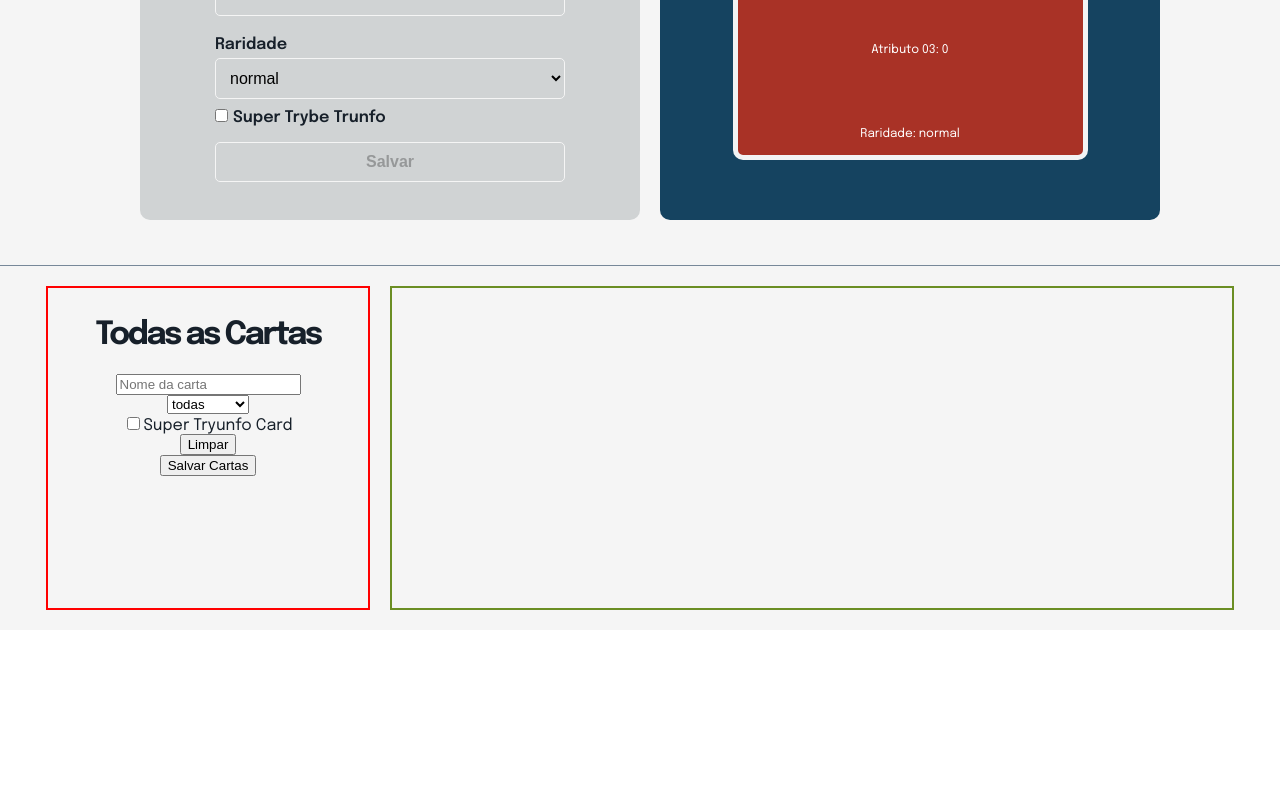
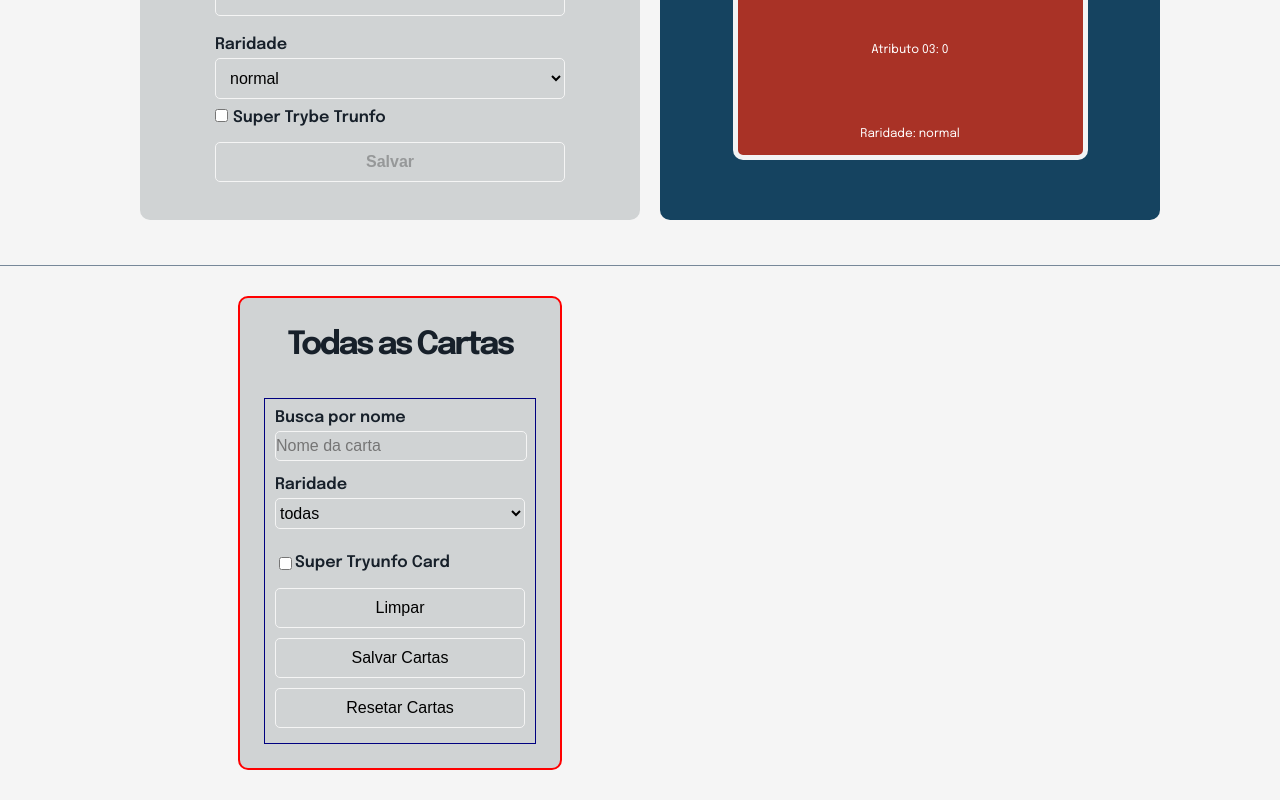
Before and after one commit to phvleite/tryunfo, a React (Create React App) app: page / in a window 1280 px wide. Shown: the part 581-1381 px from the top of the page. Before the commit the page ends 1211 px from the top, so only its background shows below. Built offline with nearby package versions, Linux system fonts and the light colour scheme.

Commit message:
correções css

```diff
--- a/src/App.js
+++ b/src/App.js
@@ -31,7 +31,7 @@ class App extends React.Component {
       saveButton: true,
       cardsTryunfo: cardSuperTryunfo,
       searchCard: '',
-      rareFilter: '',
+      rareFilter: 'todas',
       trunfoFilter: false,
       searchFields: false,
       classAtiva: 'desativa',
@@ -41,7 +41,7 @@ class App extends React.Component {
   clearSearchCard = () => {
     this.setState({
       searchCard: '',
-      rareFilter: '',
+      rareFilter: 'todas',
       trunfoFilter: false,
       searchFields: false });
   }
@@ -50,9 +50,6 @@ class App extends React.Component {
     const { name } = target;
     const value = target.type === 'checkbox' ? target.checked : target.value;
     this.setState({ [name]: value }, () => this.validate());
-    if (name === 'rareFilter' && value === 'todas') {
-      this.setState({ [name]: '' });
-    }
     if (name === 'trunfoFilter' && value) {
       this.setState({ searchFields: true }, () => this.cardList());
     } else if (name === 'trunfoFilter' && !value) {
@@ -215,9 +212,9 @@ class App extends React.Component {
             searchFields={ searchFields }
             saveAllCards={ this.saveAllCards }
           />
-          <div className="box-all-cards">
+          <ul className="content-all-cards">
             { (cardsTryunfo.length) ? this.cardList() : '' }
-          </div>
+          </ul>
         </div>
 
       </div>
--- a/src/components/Cards.js
+++ b/src/components/Cards.js
@@ -19,7 +19,7 @@ class Cards extends Component {
 
     let cardsTryunfoFiltered = [];
     if (!trunfoFilter) {
-      if (rareFilter === '') {
+      if (rareFilter === 'todas') {
         cardsTryunfoFiltered = cardsTryunfo
           .filter((card) => card.cardName.includes(searchCard));
       } else {
@@ -34,7 +34,8 @@ class Cards extends Component {
 
     const cardsTryunfoList = cardsTryunfoFiltered
       .map((card) => (
-        <div key={ card.myUUID } className="all-cards">
+        <li key={ card.myUUID } className="all-cards">
+          <section>
             <div className="box-card">
               <span data-testid="name-card" className="name-cards">
                 { card.cardName }
@@ -79,7 +80,8 @@ class Cards extends Component {
                 Exlcuir
               </button>
             </div>
-        </div>
+          </section>
+        </li>
       ));
 
     return (
--- a/src/components/Filtercards.js
+++ b/src/components/Filtercards.js
@@ -15,7 +15,12 @@ class Filtercards extends Component {
     return (
       <div className="box-search">
         <h1>Todas as Cartas</h1>
+        <div className="box-elements-search">
+          <span>
+            Busca por nome
+          </span>
           <input
+            className="search-name"
             type="text"
             disabled={ searchFields }
             value={ searchCard }
@@ -24,9 +29,11 @@ class Filtercards extends Component {
             placeholder="Nome da carta"
             data-testid="name-filter"
           />
-        <div>
-          <label htmlFor="rare-filter">
+          <span>
+            Raridade
+          </span>
           <select
+            className="search-name"
             id="rare-filter"
             data-testid="rare-filter"
             name="rareFilter"
@@ -39,19 +46,20 @@ class Filtercards extends Component {
             <option value="raro">raro</option>
             <option value="muito raro">muito raro</option>
           </select>
-          </label>
-        </div>
-        <label htmlFor="trunfoFilter">
+          <div className="box-trunfo-filter">
             <input
               type="checkbox"
+              className="trunfo-filter"
               data-testid="trunfo-filter"
               name="trunfoFilter"
               id="trunfoFilter"
               checked={ trunfoFilter }
               onChange={ onInputChange }
             />
+            <span className="trunfo-filter">
               Super Tryunfo Card
-        </label>
+            </span>
+          </div>
           <button
             type="submit"
             onClick={ () => clearSearchCard() }
@@ -64,6 +72,13 @@ class Filtercards extends Component {
           >
             Salvar Cartas
           </button>
+          <button
+            type="submit"
+            // onClick={ () => () }
+          >
+            Resetar Cartas
+          </button>
+        </div>
       </div>
     );
   }
--- a/src/index.css
+++ b/src/index.css
@@ -231,28 +231,36 @@ span.description-card {
   letter-spacing: -0.15rem;
 }
 
-.box-all-cards {
-  border: solid 2px olivedrab;
+.content-all-cards {
+  /* border: solid 4px yellowgreen;
+  background: gray; */
   display: flex;
+  flex-direction: row;
   flex-wrap: wrap;
-  justify-content: space-around;
-  padding: 20px;
-  width: 800px;
-  margin: 10px;
+  justify-content: center;
+  margin: 20px;
+  width: 400px;
 }
 
 .all-cards {
   background: #154360;
   display: flex;
-  flex-direction: column;
   align-items: center;
-  justify-content: space-between;
+  justify-content: center;
   border-radius: 5px;
   color: white;
   margin-bottom: 20px;
   padding: 10px;
   width: 250px;
-  height: 370px;
+  height: 400px;
+}
+
+.all-cards section {
+  display: flex;
+  flex-direction: column;
+  justify-content: space-around;
+  align-items: center;
+  padding: 5px;
 }
 
 .box-card {
@@ -295,3 +303,72 @@ span.trunfo-all-cards {
   box-shadow: 0px 0px 15px rgba(183, 149, 11, 0.85),
   0px 0px 15px rgba(183, 149, 11, 0.85);
 }
+
+/* box com as opções para filtro e busca */
+.box-search {
+  background: #d0d3d4;
+  display: flex;
+  flex-direction: column;
+  justify-content: space-around;
+  align-items: center;
+  border-radius: 10px;
+  margin: 20px;
+  width: 300px;
+  height: 450px;
+  transition: 0.5s;
+}
+
+.box-elements-search {
+  border: solid 1px navy;
+  padding: 10px;
+  display: flex;
+  flex-direction: column;
+  justify-content: center;
+  align-items: left;
+  width: 250px;
+  font-weight: 600;
+  margin: auto;
+}
+
+select.search-name,
+input.search-name {
+  background: #d0d3d4;
+  border: solid 1px whitesmoke;
+  border-radius: 5px;
+  padding: 5px 0;
+  font-size: 1rem;
+  transition: 0.75s;
+  width: 250px;
+  margin: 5px 0 15px 0;
+}
+
+.box-trunfo-filter {
+  display: flex;
+  padding: 10px 0;
+  justify-content: left;
+}
+
+select.search-name:hover,
+input.search-name:hover {
+  box-shadow: 0px 0px 15px rgba(21, 67, 96, 0.85),
+  0px 0px 15px rgba(21, 67, 96, 0.85);
+}
+
+select.search-name:focus,
+input.search-name:focus {
+  outline: 0;
+}
+
+input.search-name:focus {
+  background: #FDFEFE;
+}
+
+.box-search button {
+  background: #d0d3d4;
+  border: solid 1px whitesmoke;
+  border-radius: 5px;
+  margin: 5px 0;
+  padding: 10px;
+  font-size: 1rem;
+  transition: 0.75s;
+}
```
Lines whose indentation alone changed are shown as unchanged.
